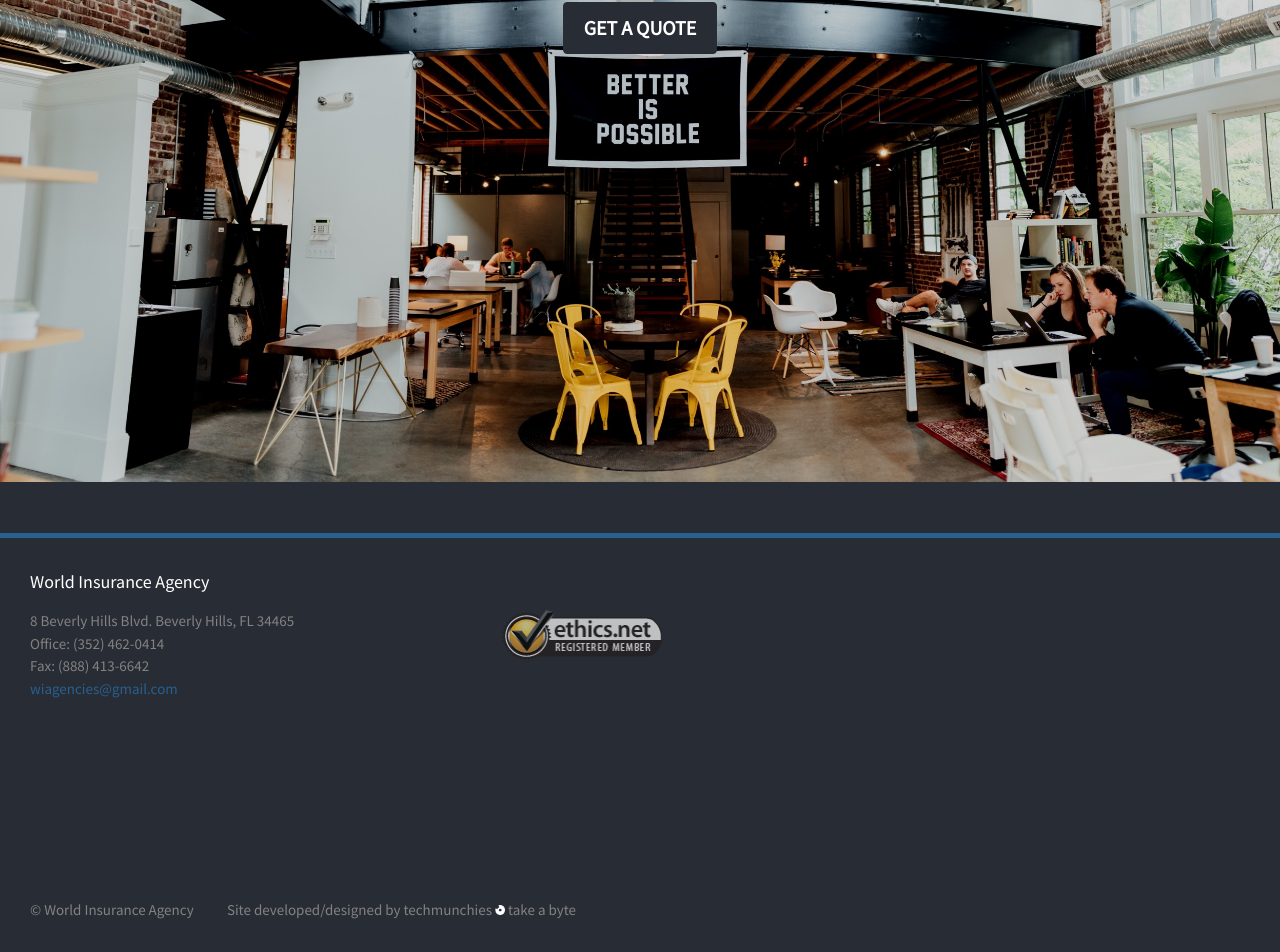
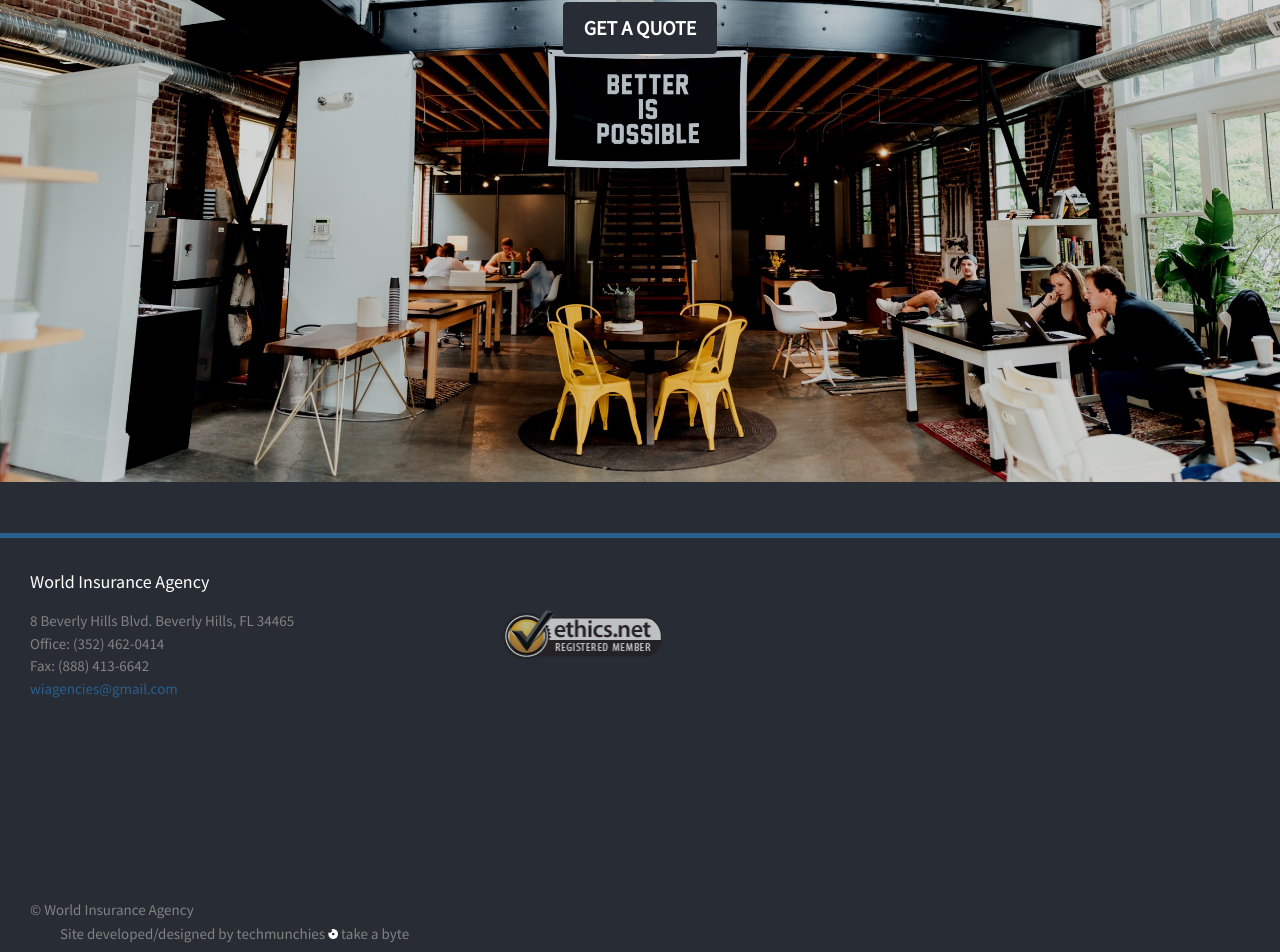
Before and after one commit to mariolopjr/wiagencies-old, a Jekyll site: the page built from index.html, in a window 1280 px wide. Shown: the part 257-1209 px from the top of the page. Built offline with Jekyll 4.4.1, drawn with Linux system fonts in a browser that asks for light colours; grey boxes are pictures that could not be loaded.

Commit message:
Added line break

```diff
--- a/_includes/footer.html
+++ b/_includes/footer.html
@@ -19,7 +19,7 @@
         </div>
     </div>
     <div class="site-attributions">
-        <span class="copyright">© {{ site.title }}</span>
+        <span class="copyright">© {{ site.title }}</span><br />
         <span class="techmunchies">Site developed/designed by <a href="http://techmunchies.net">techmunchies <img src="/imgs/techmunchiesLogo.png" alt="techmunchies Site Logo"> take a byte</a></span>
     </div>
 </footer>
```
